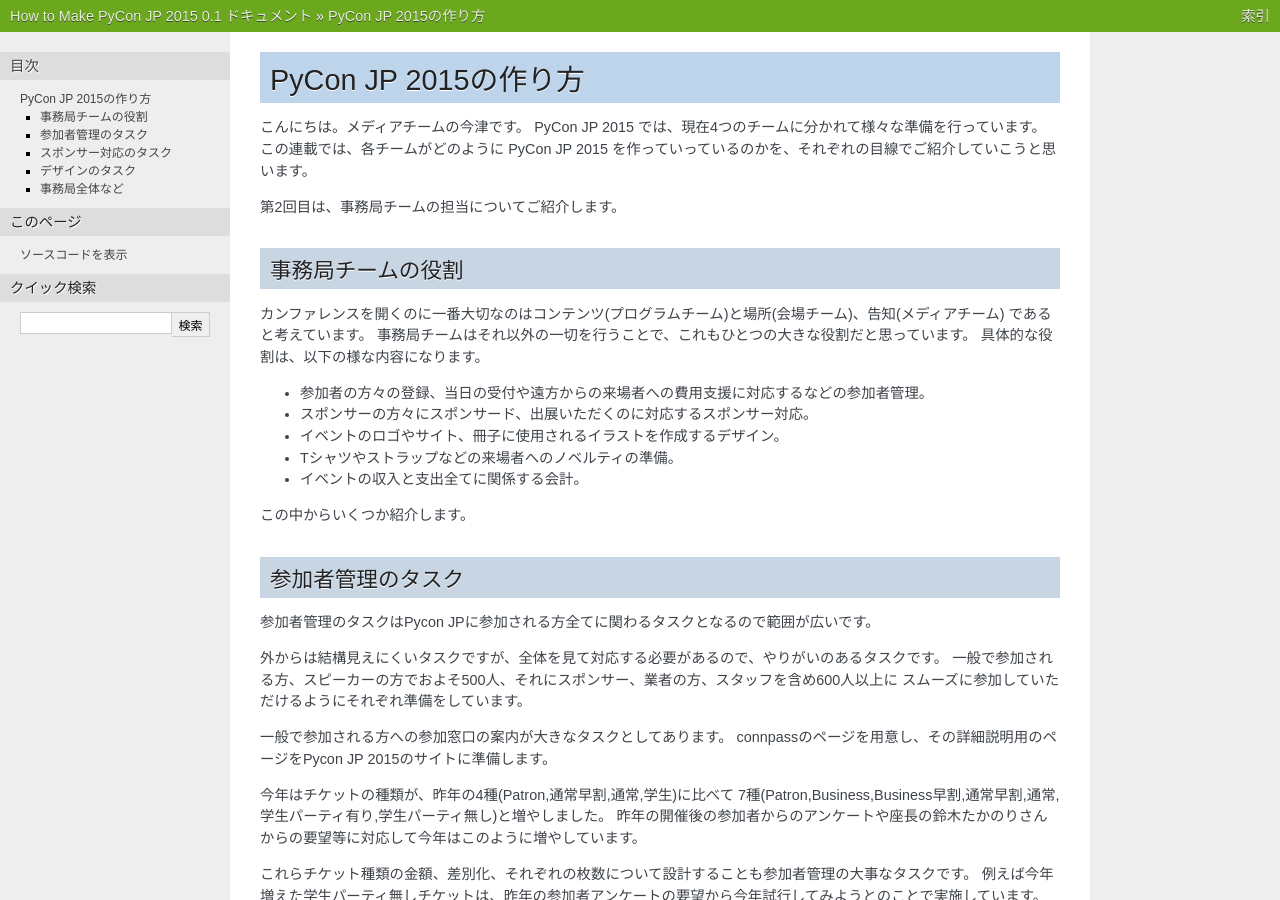
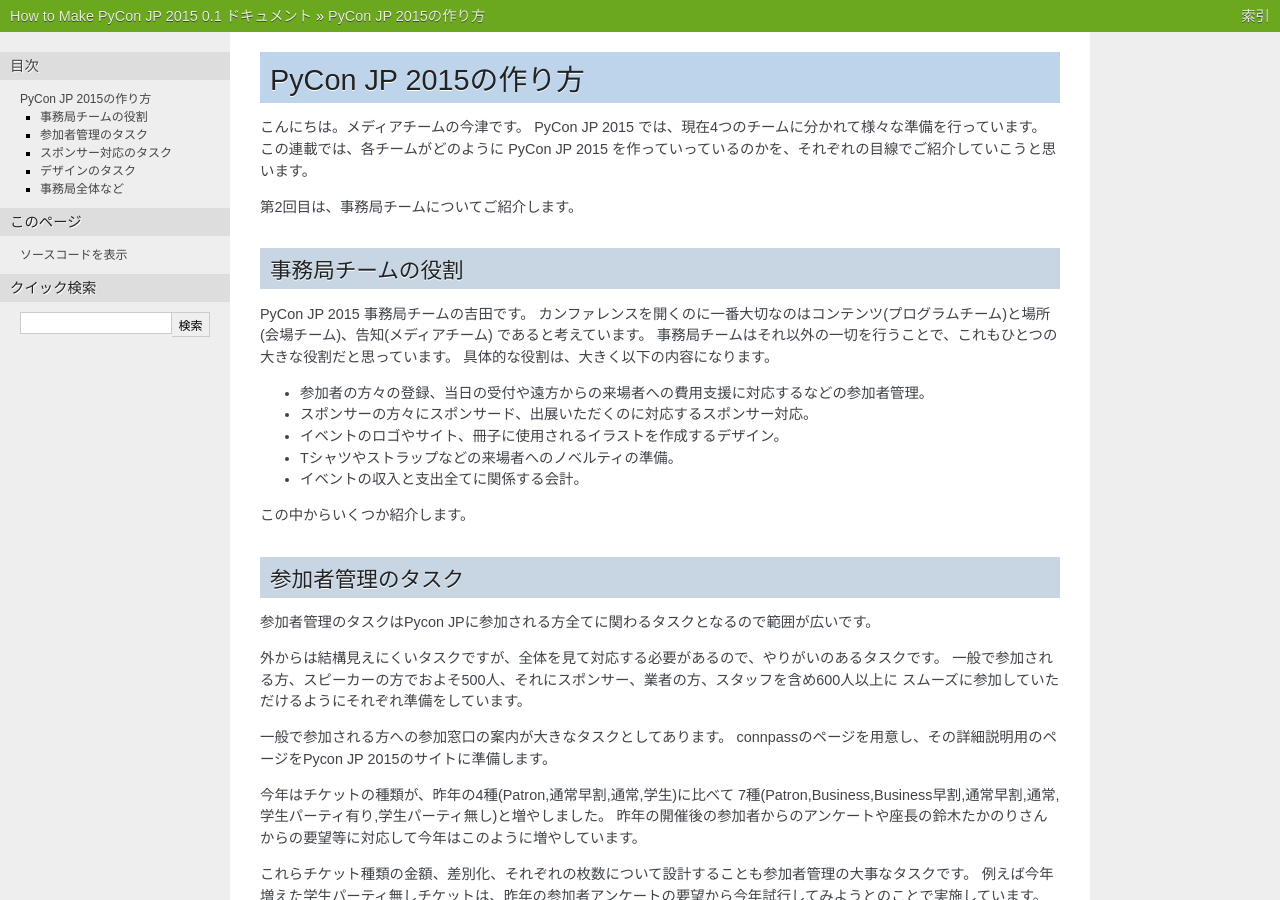
Before and after one commit to pyconjp/reports2015, a Sphinx documentation site: the page built from how-to-make/source/02_management.rst, in a window 1280 px wide and 900 px high. Built offline with Sphinx 7.4.7, drawn with Linux system fonts in a browser that asks for light colours.

Commit message:
Add author

```diff
--- a/how-to-make/source/02_management.rst
+++ b/how-to-make/source/02_management.rst
@@ -5,13 +5,14 @@
 こんにちは。メディアチームの今津です。
 PyCon JP 2015 では、現在4つのチームに分かれて様々な準備を行っています。この連載では、各チームがどのように PyCon JP 2015 を作っていっているのかを、それぞれの目線でご紹介していこうと思います。
 
-第2回目は、事務局チームの担当についてご紹介します。
+第2回目は、事務局チームについてご紹介します。
 
 事務局チームの役割
 ==================
+PyCon JP 2015 事務局チームの吉田です。
 カンファレンスを開くのに一番大切なのはコンテンツ(プログラムチーム)と場所(会場チーム)、告知(メディアチーム) であると考えています。
 事務局チームはそれ以外の一切を行うことで、これもひとつの大きな役割だと思っています。
-具体的な役割は、以下の様な内容になります。
+具体的な役割は、大きく以下の内容になります。
 
 - 参加者の方々の登録、当日の受付や遠方からの来場者への費用支援に対応するなどの参加者管理。
 - スポンサーの方々にスポンサード、出展いただくのに対応するスポンサー対応。
```
